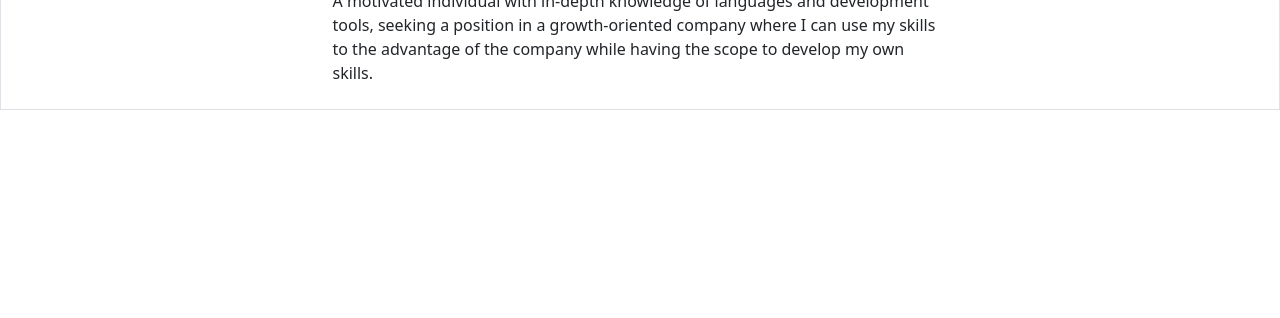
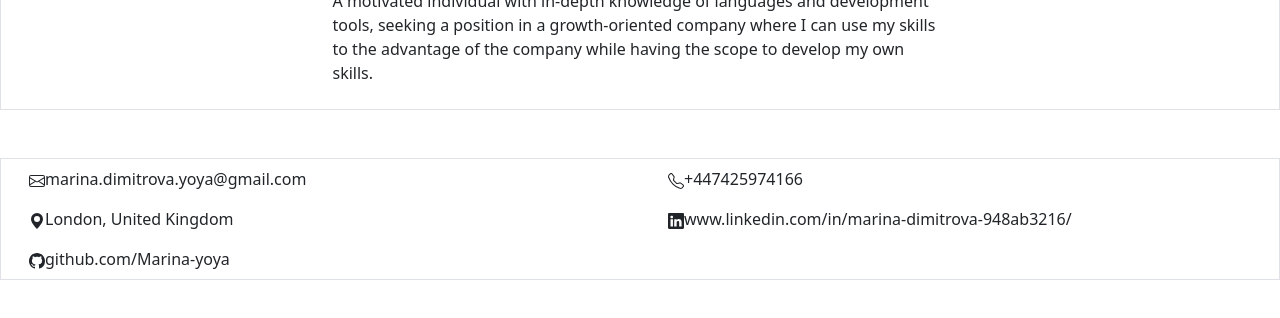
Before and after one commit to Marina-yoya/CV-Bootstrap-Grid-System, a website: page index.html in a window 1280 px wide. Shown: the part 170-488 px from the top of the page. Drawn offline with nearby package versions, Linux system fonts and the light colour scheme.

Commit message:
get in touch section added

```diff
--- a/index.html
+++ b/index.html
@@ -32,6 +32,50 @@
                 </div>
             </div>
         </header>
+        <div class="container-fluid my-1 border">
+            <div class="row">
+                <div class="col-md-6 col-lg-6">
+                    <div class="list-group ps-9">
+                        <a href="mailto:marina.dimitrova.yoya@gmail.com" class="list-group-item border-0"><svg
+                                xmlns="http://www.w3.org/2000/svg" width="16" height="16" fill="currentColor"
+                                class="bi bi-envelope" viewBox="0 0 16 16">
+                                <path
+                                    d="M0 4a2 2 0 0 1 2-2h12a2 2 0 0 1 2 2v8a2 2 0 0 1-2 2H2a2 2 0 0 1-2-2V4Zm2-1a1 1 0 0 0-1 1v.217l7 4.2 7-4.2V4a1 1 0 0 0-1-1H2Zm13 2.383-4.708 2.825L15 11.105V5.383Zm-.034 6.876-5.64-3.471L8 9.583l-1.326-.795-5.64 3.47A1 1 0 0 0 2 13h12a1 1 0 0 0 .966-.741ZM1 11.105l4.708-2.897L1 5.383v5.722Z" />
+                            </svg>marina.dimitrova.yoya@gmail.com</a>
+                        <a href="https://www.google.com/maps/place/London/@51.5287398,-0.2664033,11z/data=!3m1!4b1!4m6!3m5!1s0x47d8a00baf21de75:0x52963a5addd52a99!8m2!3d51.5072178!4d-0.1275862!16zL20vMDRqcGw?entry=ttu"
+                            class="list-group-item border-0"><svg xmlns="http://www.w3.org/2000/svg" width="16"
+                                height="16" fill="currentColor" class="bi bi-geo-alt-fill" viewBox="0 0 16 16">
+                                <path
+                                    d="M8 16s6-5.686 6-10A6 6 0 0 0 2 6c0 4.314 6 10 6 10zm0-7a3 3 0 1 1 0-6 3 3 0 0 1 0 6z" />
+                            </svg>London, United
+                            Kingdom</a>
+                        <a href="https://github.com/Marina-yoya" class="list-group-item border-0"><svg
+                                xmlns="http://www.w3.org/2000/svg" width="16" height="16" fill="currentColor"
+                                class="bi bi-github" viewBox="0 0 16 16">
+                                <path
+                                    d="M8 0C3.58 0 0 3.58 0 8c0 3.54 2.29 6.53 5.47 7.59.4.07.55-.17.55-.38 0-.19-.01-.82-.01-1.49-2.01.37-2.53-.49-2.69-.94-.09-.23-.48-.94-.82-1.13-.28-.15-.68-.52-.01-.53.63-.01 1.08.58 1.23.82.72 1.21 1.87.87 2.33.66.07-.52.28-.87.51-1.07-1.78-.2-3.64-.89-3.64-3.95 0-.87.31-1.59.82-2.15-.08-.2-.36-1.02.08-2.12 0 0 .67-.21 2.2.82.64-.18 1.32-.27 2-.27.68 0 1.36.09 2 .27 1.53-1.04 2.2-.82 2.2-.82.44 1.1.16 1.92.08 2.12.51.56.82 1.27.82 2.15 0 3.07-1.87 3.75-3.65 3.95.29.25.54.73.54 1.48 0 1.07-.01 1.93-.01 2.2 0 .21.15.46.55.38A8.012 8.012 0 0 0 16 8c0-4.42-3.58-8-8-8z" />
+                            </svg>github.com/Marina-yoya</a>
+                    </div>
+                </div>
+                <div class="col-md-6 col-lg-6">
+                    <div class="list-group">
+                        <a href="tel:+447425974166" class="list-group-item border-0"><svg
+                                xmlns="http://www.w3.org/2000/svg" width="16" height="16" fill="currentColor"
+                                class="bi bi-telephone" viewBox="0 0 16 16">
+                                <path
+                                    d="M3.654 1.328a.678.678 0 0 0-1.015-.063L1.605 2.3c-.483.484-.661 1.169-.45 1.77a17.568 17.568 0 0 0 4.168 6.608 17.569 17.569 0 0 0 6.608 4.168c.601.211 1.286.033 1.77-.45l1.034-1.034a.678.678 0 0 0-.063-1.015l-2.307-1.794a.678.678 0 0 0-.58-.122l-2.19.547a1.745 1.745 0 0 1-1.657-.459L5.482 8.062a1.745 1.745 0 0 1-.46-1.657l.548-2.19a.678.678 0 0 0-.122-.58L3.654 1.328zM1.884.511a1.745 1.745 0 0 1 2.612.163L6.29 2.98c.329.423.445.974.315 1.494l-.547 2.19a.678.678 0 0 0 .178.643l2.457 2.457a.678.678 0 0 0 .644.178l2.189-.547a1.745 1.745 0 0 1 1.494.315l2.306 1.794c.829.645.905 1.87.163 2.611l-1.034 1.034c-.74.74-1.846 1.065-2.877.702a18.634 18.634 0 0 1-7.01-4.42 18.634 18.634 0 0 1-4.42-7.009c-.362-1.03-.037-2.137.703-2.877L1.885.511z" />
+                            </svg>+447425974166</a>
+                        <a href="https://www.linkedin.com/in/marina-dimitrova-948ab3216/"
+                            class="list-group-item border-0"><svg xmlns="http://www.w3.org/2000/svg" width="16"
+                                height="16" fill="currentColor" class="bi bi-linkedin" viewBox="0 0 16 16">
+                                <path
+                                    d="M0 1.146C0 .513.526 0 1.175 0h13.65C15.474 0 16 .513 16 1.146v13.708c0 .633-.526 1.146-1.175 1.146H1.175C.526 16 0 15.487 0 14.854V1.146zm4.943 12.248V6.169H2.542v7.225h2.401zm-1.2-8.212c.837 0 1.358-.554 1.358-1.248-.015-.709-.52-1.248-1.342-1.248-.822 0-1.359.54-1.359 1.248 0 .694.521 1.248 1.327 1.248h.016zm4.908 8.212V9.359c0-.216.016-.432.08-.586.173-.431.568-.878 1.232-.878.869 0 1.216.662 1.216 1.634v3.865h2.401V9.25c0-2.22-1.184-3.252-2.764-3.252-1.274 0-1.845.7-2.165 1.193v.025h-.016a5.54 5.54 0 0 1 .016-.025V6.169h-2.4c.03.678 0 7.225 0 7.225h2.4z" />
+                            </svg>www.linkedin.com/in/marina-dimitrova-948ab3216/</a>
+                    </div>
+                </div>
+            </div>
+        </div>
+        </div>
     </main>
 </body>
 
--- a/package.json
+++ b/package.json
@@ -17,6 +17,7 @@
   },
   "homepage": "https://github.com/Marina-yoya/CV-Bootstrap-Grid-System#readme",
   "dependencies": {
-    "bootstrap": "^5.3.0"
+    "bootstrap": "^5.3.0",
+    "bootstrap-icons": "^1.10.5"
   }
 }
```
Also changed, not shown: 1 other file. Lines whose indentation alone changed are shown as unchanged.
